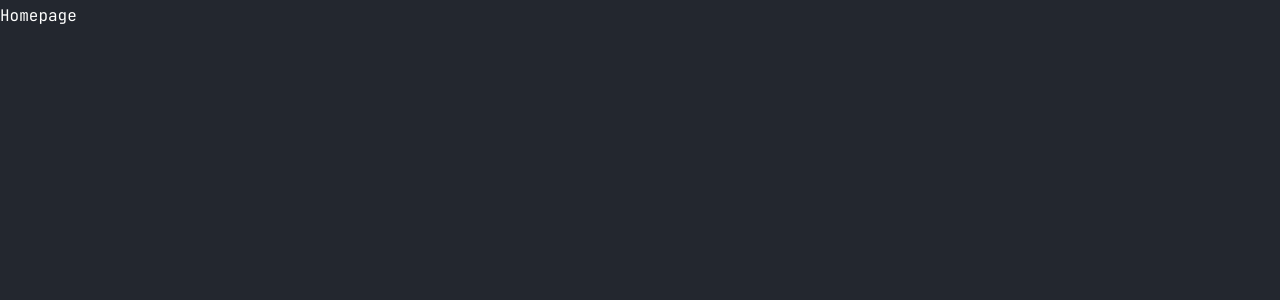
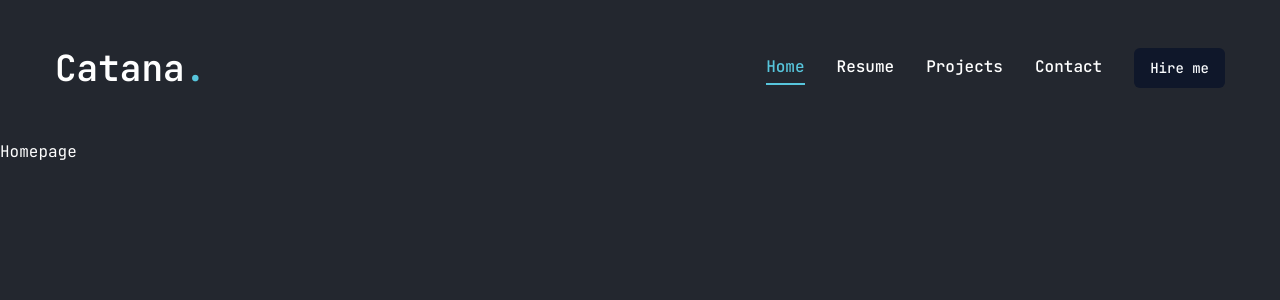
Before and after one commit to inesscatana/catana-portfolio, a Next.js app: page / in a window 1280 px wide. Shown: the top 300 px of the page. Built offline with nearby package versions, Linux system fonts and the light colour scheme.

Commit message:
Stairs effect added

```diff
--- a/app/globals.css
+++ b/app/globals.css
@@ -4,6 +4,6 @@
 
 @layer base {
 	body {
-		@apply font-primary text-white leading-loose;
+		@apply font-primary bg-[#23272F] text-white leading-loose;
 	}
 }
--- a/app/layout.tsx
+++ b/app/layout.tsx
@@ -1,6 +1,11 @@
 import type { Metadata } from 'next'
 import { JetBrains_Mono } from 'next/font/google'
 import './globals.css'
+
+// components
+import Header from '@/components/Header'
+import PageTransition from '@/components/PageTransition'
+import StairTransition from '@/components/StairTransition'
 
 const jetBrainsMono = JetBrains_Mono({
 	subsets: ['latin'],
@@ -20,8 +25,10 @@ export default function RootLayout({
 }>) {
 	return (
 		<html lang="en">
-			<body className={`${jetBrainsMono.variable} bg-[#23272F]`}>
-				{children}
+			<body className={jetBrainsMono.variable}>
+				<StairTransition />
+				<Header />
+				<PageTransition>{children}</PageTransition>
 			</body>
 		</html>
 	)
--- /dev/null
+++ b/components/PageTransition.tsx
@@ -0,0 +1,28 @@
+'use client'
+
+import { AnimatePresence, motion } from 'framer-motion'
+import { usePathname } from 'next/navigation'
+
+export default function PageTransition({
+	children,
+}: {
+	children: React.ReactNode
+}) {
+	const pathName = usePathname()
+
+	return (
+		<AnimatePresence>
+			<div key={pathName}>
+				<motion.div
+					initial={{ opacity: 1 }}
+					animate={{
+						opacity: 0,
+						transition: { delay: 1, duration: 0.4, ease: 'easeInOut' },
+					}}
+					className="h-screen w-screen fixed bg-[#23272F] top-0 pointer-events-none"
+				/>
+				{children}
+			</div>
+		</AnimatePresence>
+	)
+}
--- /dev/null
+++ b/components/StairTransition.tsx
@@ -0,0 +1,34 @@
+'use client'
+
+import { AnimatePresence, motion } from 'framer-motion'
+import { usePathname } from 'next/navigation'
+
+// components
+import Stairs from './Stairs'
+
+const StairTransition = () => {
+	const pathName = usePathname()
+
+	return (
+		<>
+			<AnimatePresence mode="wait">
+				<div key={pathName}>
+					<div className="h-screen w-screen fixed top-0 left-0 right-0 pointer-events-none z-40 flex">
+						<Stairs />
+					</div>
+
+					<motion.div
+						className="h-screen w-screen fixed bg-[#23272F] top-0 pointer-events-none"
+						initial={{ opacity: 1 }}
+						animate={{
+							opacity: 0,
+							transition: { delay: 1, duration: 0.4, ease: 'easeInOut' },
+						}}
+					/>
+				</div>
+			</AnimatePresence>
+		</>
+	)
+}
+
+export default StairTransition
--- /dev/null
+++ b/components/Stairs.tsx
@@ -0,0 +1,45 @@
+import { motion } from 'framer-motion'
+
+// variants
+const stairAnimation = {
+	initial: {
+		top: '0%',
+	},
+	animate: {
+		top: '100%',
+	},
+	exit: {
+		top: ['100%', '0%'],
+	},
+}
+
+const reverseIndex = (index: number) => {
+	const totalSteps = 6
+	return totalSteps - index - 1
+}
+
+const Stairs = () => {
+	return (
+		<>
+			{[...Array(6)].map((_, index) => {
+				return (
+					<motion.div
+						key={index}
+						variants={stairAnimation}
+						initial="initial"
+						animate="animate"
+						exit="exit"
+						transition={{
+							duration: 0.4,
+							ease: 'easeInOut',
+							delay: reverseIndex(index) * 0.1,
+						}}
+						className="h-full w-full bg-white relative"
+					/>
+				)
+			})}
+		</>
+	)
+}
+
+export default Stairs
```
